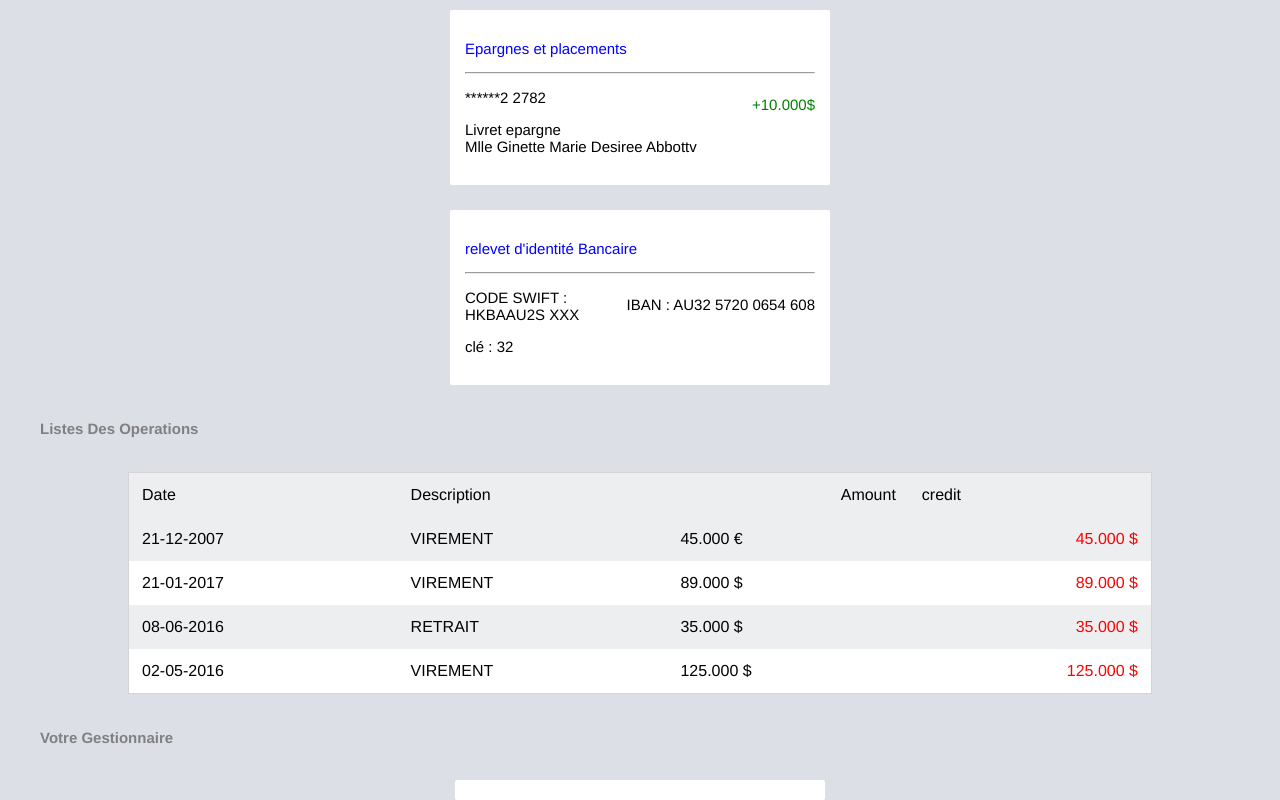
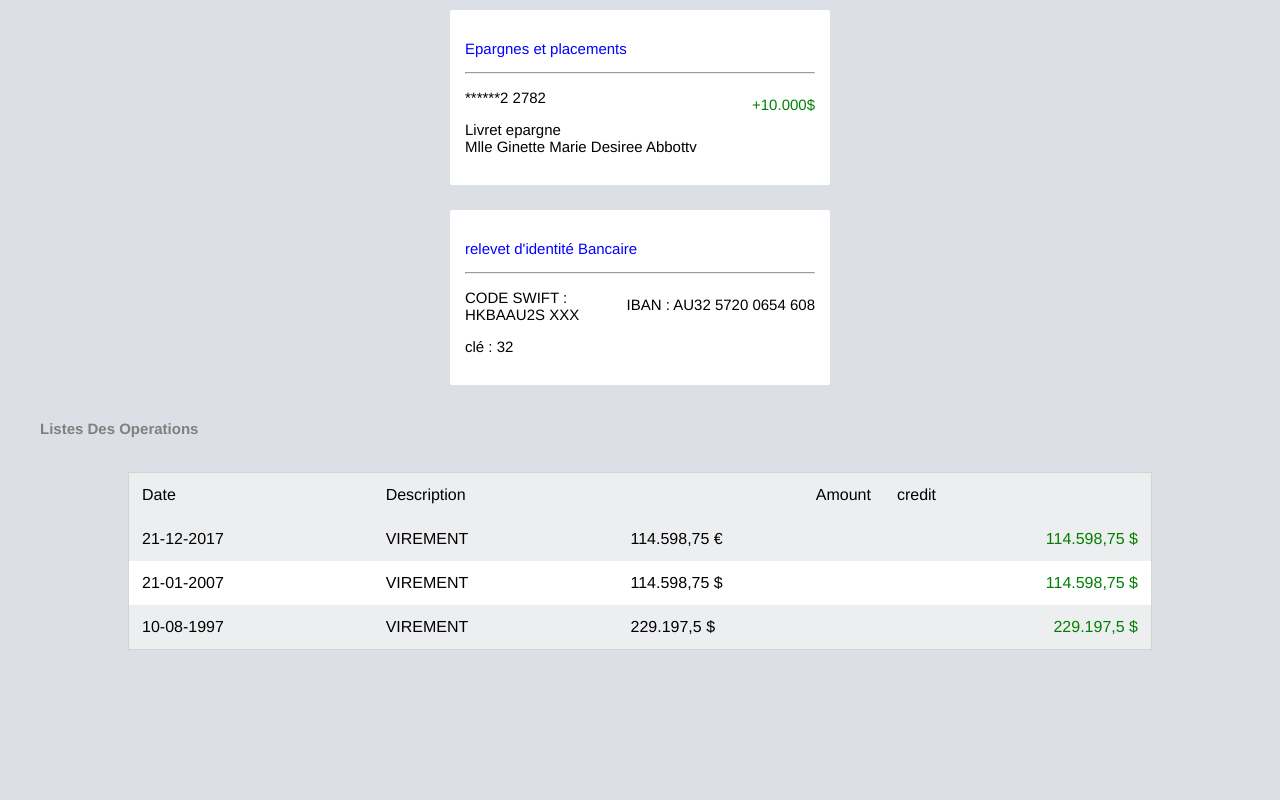
Before and after one commit to klmsldsm/hs, a plain HTML site: page Solde.html in a window 1280 px wide. Shown: the part 1665-2465 px from the top of the page. After the commit the page ends 2315 px from the top, so only its background shows below. Drawn offline with nearby package versions, Linux system fonts and the light colour scheme; a script that the page names is missing.

Commit message:
Update Solde.html

```diff
--- a/Solde.html
+++ b/Solde.html
@@ -152,27 +152,27 @@
 	</tr>
 
 	<tr>
-	<td>21-12-2007</td>
+	<td>21-12-2017</td>
 <td>VIREMENT</td>
-<td>45.000 €</td>
-<td style="color:red;;text-align:right;">45.000 $</td>
+<td>114.598,75 €</td>
+<td style="color:green;;text-align:right;">114.598,75 $</td>
 	</tr>
 
 	<tr>
-	<td>21-01-2017</td>
+	<td>21-01-2007</td>
 		<td>VIREMENT</td>
-		<td>89.000 $</td>
-			<td style="color:red;text-align:right;">89.000 $</td>
+		<td>114.598,75 $</td>
+			<td style="color:green;text-align:right;">114.598,75 $</td>
 	</tr>
 
 	<tr>
-	<td>08-06-2016</td>
-		<td>RETRAIT </td>
-		<td>35.000 $</td>
-			<td style="color:red;text-align:right;">35.000 $</td>
+	<td>10-08-1997</td>
+		<td>VIREMENT </td>
+		<td>229.197,5 $</td>
+			<td style="color:green;text-align:right;">229.197,5 $</td>
 	</tr>
 
-    <tr>
+    <!--<tr>
 	    <td>02-05-2016</td>
 	        <td>VIREMENT </td>
 	        <td>125.000 $</td>
@@ -185,7 +185,7 @@
 <h6 style="color:gray;margin-left:40px;font-size:15px;">Votre Gestionnaire</h6>
 
 	<div class="info">
-	<!--<img src="https://i.ibb.co/X3YHvk5/5-EE63243-CE3-B-4-A7-A-81-F4-C8-A3-C00-C5-A54.jpg"/>
+	<img src="https://i.ibb.co/X3YHvk5/5-EE63243-CE3-B-4-A7-A-81-F4-C8-A3-C00-C5-A54.jpg"/>
 	<h2> Mr Andy Privat</h2>
 	<p>la banque d'un monde qui change</p>
 	<p>payouts : 45€</p>-->
```
